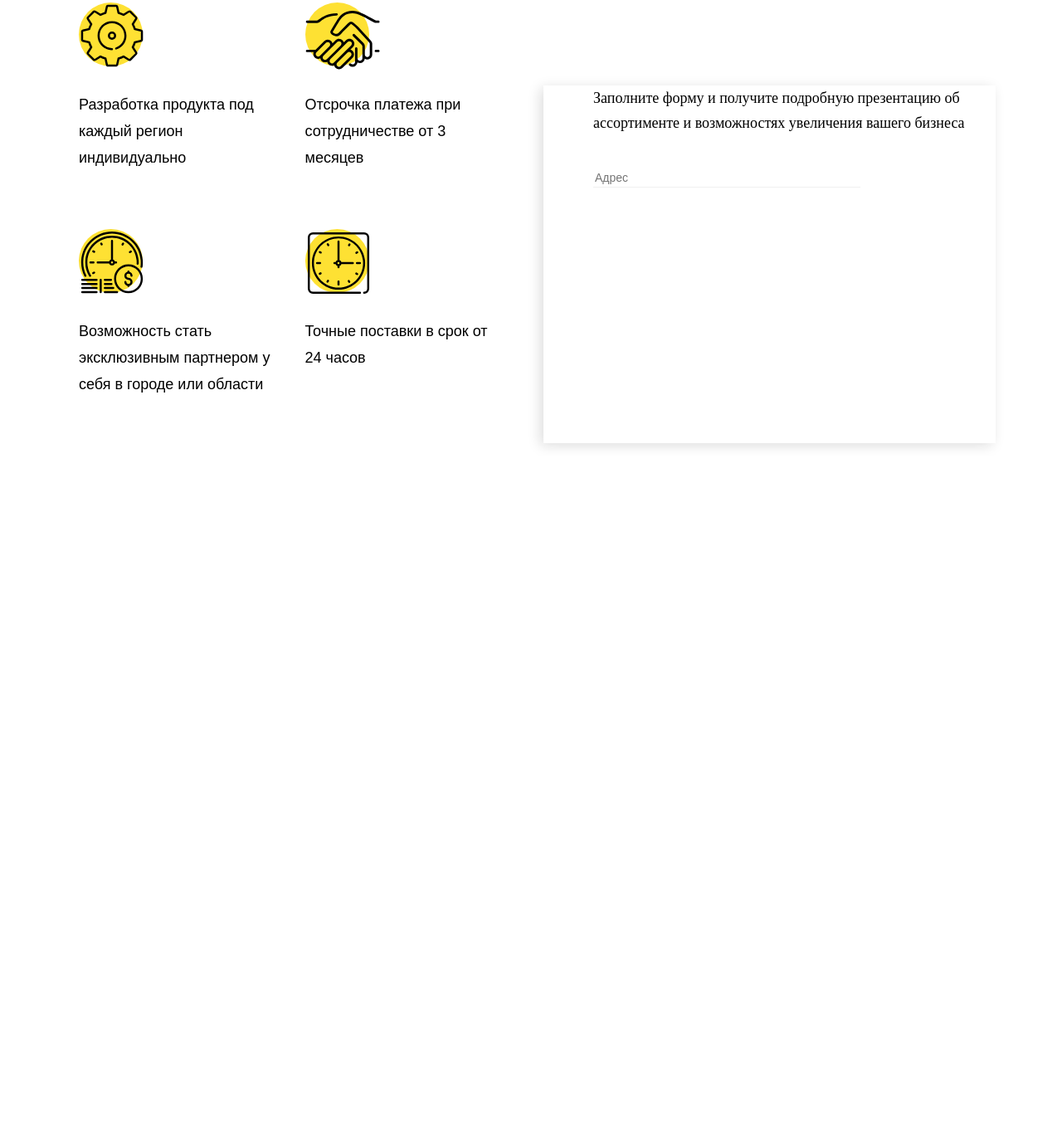
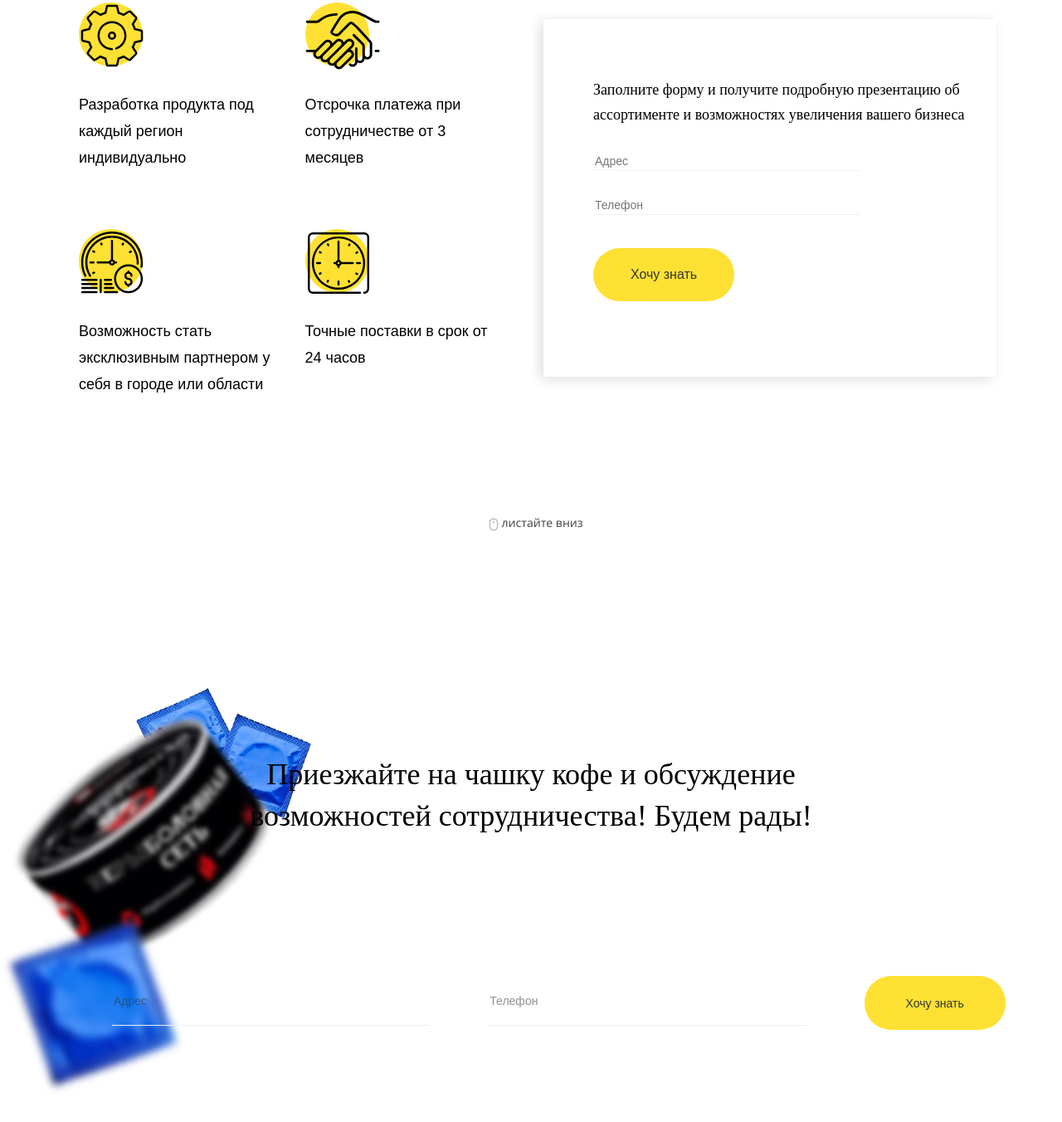
Before and after one commit to Sibi7/discovery, a website: page index.html in a window 1280 px wide. Shown: the part 7308-8660 px from the top of the page at 83% size. Before the commit the page ends 7857 px from the top, so only its background shows below. Drawn offline with Linux system fonts and the light colour scheme; a web font is replaced by a local one.

Commit message:
new section 'cup-coffee'

```diff
--- /dev/null
+++ b/app/sass/content/_cup-coffee.scss
@@ -0,0 +1,44 @@
+.cup-coffee{
+  position: relative;
+  .river-bg{
+    position: absolute;
+    left: 0;
+    top: 150px;
+  }
+  h1{
+    text-align: center;
+    margin: 230px auto 90px auto;
+    width: 774px;
+    height: 88px;
+    color: black;
+    font-family: 'Lora', serif;
+    font-size: 36px;
+    font-weight: 400;
+    line-height: 50px;
+  }
+  .cup-coffee-form{
+    margin-top: 90px;
+    margin-bottom: 150px;
+    input{
+      width: 33.333%;
+      margin-left: 70px;
+      text-align: left;
+      display: block;
+      float: left;
+      height: 60px;
+      border: 0;
+      background-color: transparent;
+      border-bottom: 1px solid #f0f0f0;
+    }
+    button{
+      width: 170px;
+      height: 65px;
+      background-color: #fee133;
+      border-radius: 32px;
+      display: block;
+      float: left;
+      margin-left: 70px;
+      border: 0;
+    }
+  }
+}
--- a/app/sass/content/_ready-conditions.scss
+++ b/app/sass/content/_ready-conditions.scss
@@ -17,21 +17,37 @@
     height: 431px;
     box-shadow: -4.1px 2.8px 15px rgba(17, 17, 17, 0.15);
     position: relative;
+    margin-bottom: 224px;
+    button{
+      margin-left: 60px;
+      margin-top: 40px;
+      width: 170px;
+      height: 64px;
+      background-color: #fee133;
+      border-radius: 32px;
+      border: none;
+      outline: 0;
+      font-family: 'Ubuntu', sans-serif;
+      font-size: 16px;
+      font-weight: 500;
+      &:hover{
+        transform: scale(1.03);
+        transition: 300ms ease;
+      }
+    }
     input{
       display: block;
       width: 322px;
       border: 0;
       border-bottom: 1px solid #f0f0f0;
-      float: left;
       margin-left: 60px;
       margin-top: 30px;
       &::placeholder{
         color: #000000;
-        padding-bottom: 25px;
+        padding-bottom: 50px;
       }
     }
     h2{
-      margin-top: 100px;
       position: relative;
       margin-left: 60px;
       color: black;
@@ -39,6 +55,7 @@
       font-size: 18px;
       font-weight: 400;
       line-height: 30px;
+      padding-top: 70px;
     }
 
   }
--- a/app/sass/content/_style.scss
+++ b/app/sass/content/_style.scss
@@ -5,3 +5,4 @@
 @import "_stand-out";
 @import "_section-quote";
 @import "_ready-conditions";
+@import "_cup-coffee";
--- a/index.html
+++ b/index.html
@@ -452,8 +452,6 @@
                 </p>
             </div>
         </div>
-
-
         <div class="col-md-6 ol-sm-12 col-xs-12">
             <div class="block-form">
                 <h2>
@@ -463,12 +461,42 @@
                 </h2>
                 <form action="">
                     <input type="text" name="адрес" placeholder="Адрес">
+                    <input type="tel" name="Телефон" placeholder="Телефон">
+                    <button>Хочу знать</button>
+                </form>
+            </div>
+        </div>
+    </div>
+    <span class="mouse">
+            <img src="img/icons/mouse-icon.png" alt="">
+            листайте вниз
+        </span>
+</section>
+<!-- end ready-conditions.html-->
+<!-- start cup-coffee.html-->
+<section class="cup-coffee">
+    <div class="river-bg">
+        <img src="img/river-bg.png" alt="">
+    </div>
+    <div class="container">
+        <div class="row">
+            <div class="col-md-12 col-xs-12 col-sm-12">
+                <h1>
+                    Приезжайте на чашку кофе и обсуждение
+                    возможностей сотрудничества! Будем рады!
+                </h1>
+            </div>
+            <div class="col-md-12 cup-coffee-form">
+                <form action="">
+                    <input type="text" name="адрес" placeholder="Адрес">
+                    <input type="tel" name="телефон" placeholder="Телефон">
+                    <button>Хочу знать</button>
                 </form>
             </div>
         </div>
     </div>
 </section>
-<!-- end ready-conditions.html-->
+<!-- end cup-coffee.html-->
 
 <!-- main container-->
 
```
Also changed, not shown: app/html/cup-coffee.html (added, +22 -0 lines), app/html/pages/index.html (+1 -0 lines), app/html/ready-conditions.html (+6 -2 lines), app/img/river-bg.png (added), css/content/cup-coffee.min.css (added), css/styles.min.css, img/river-bg.png (added), 1 other file.
